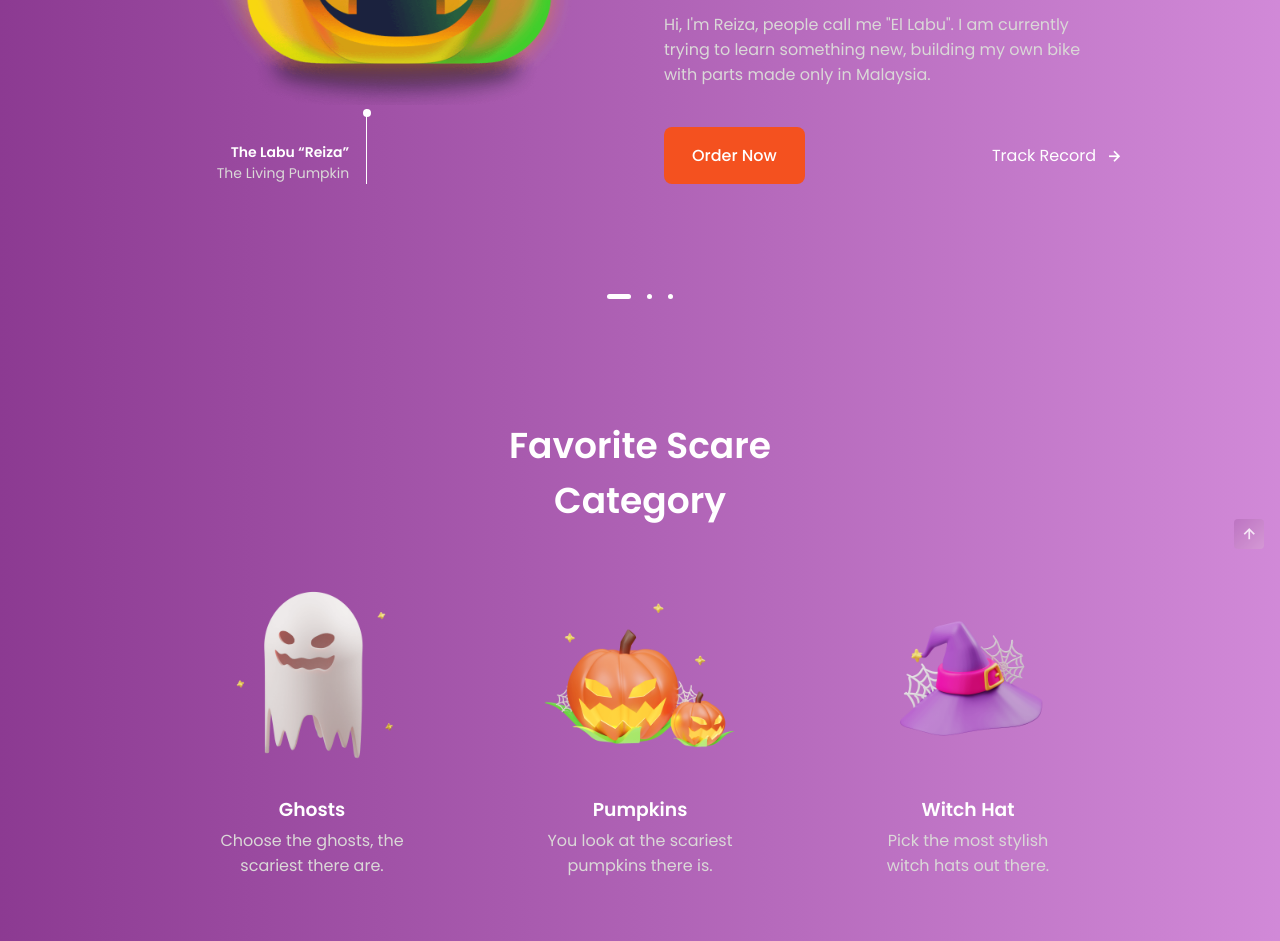
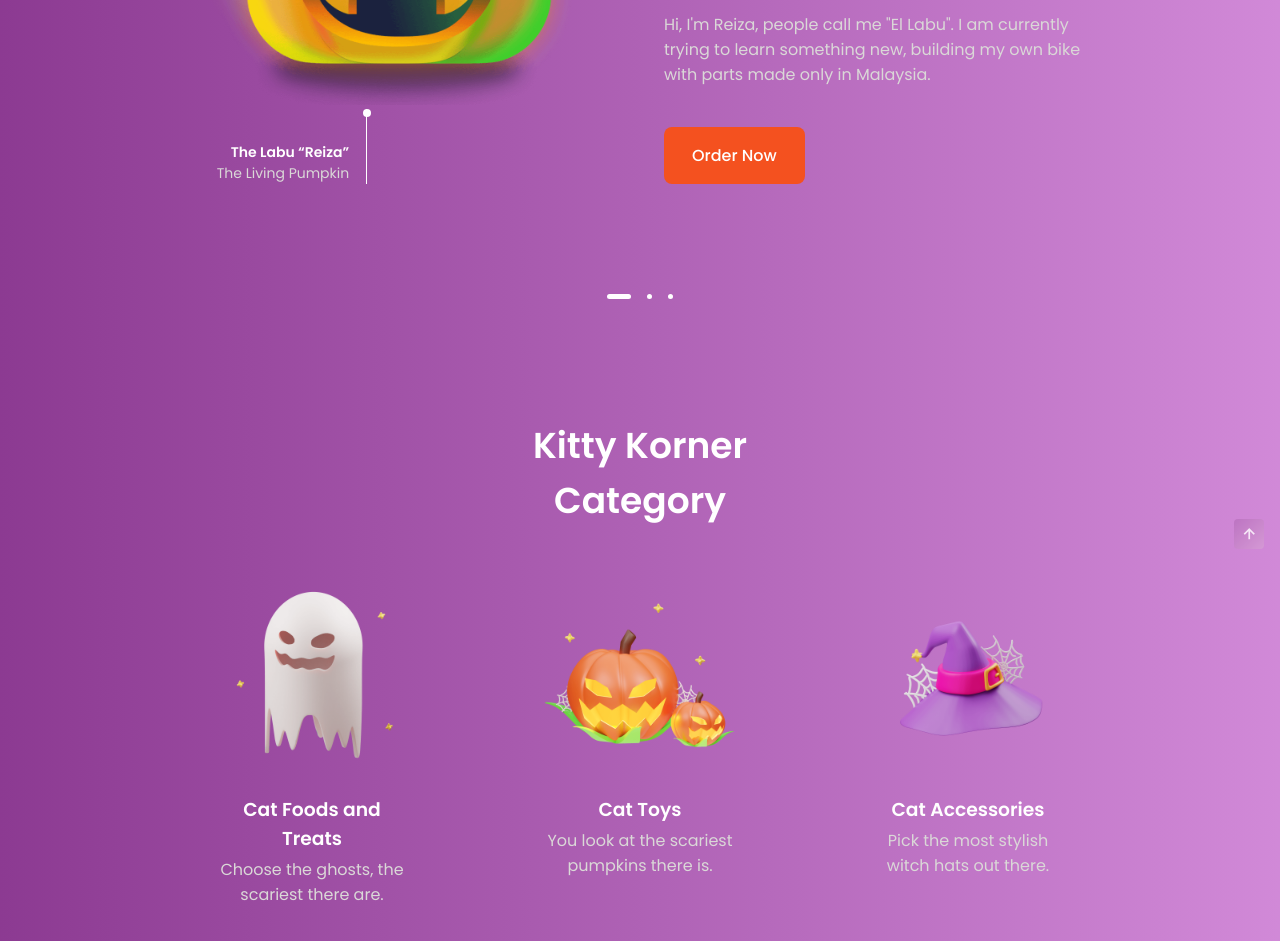
Before and after one commit to MisHersheys/Kitty-Korner, a plain HTML site: page index.html in a window 1280 px wide. Shown: the part 411-1352 px from the top of the page. Drawn offline with nearby package versions, Linux system fonts and the light colour scheme.

Commit message:
initial commit

```diff
--- a/index.html
+++ b/index.html
@@ -54,7 +54,7 @@
                         <a href="#new" class="nav__link">Newest Product</a>
                     </li>
 
-                    <a href="#" class="button button--ghost">Contact</a>
+                    <a href="#" class="button button--ghost">Login</a>
                 </ul>
 
                 <div class="nav__close" id="nav-close">
@@ -70,6 +70,7 @@
 
         </nav>
     </header>
+
 
     <main class="main">
         <!--==================== HOME ====================-->
@@ -99,8 +100,7 @@
 
                                 <div class="home__buttons">
                                     <a href="#" class="button">Order Now</a>
-                                    <a href="#" class="button--link button--flex">Track Record <i
-                                            class='bx bx-right-arrow-alt button__icon'></i></a>
+
                                 </div>
                             </div>
                         </div>
@@ -129,8 +129,7 @@
 
                                 <div class="home__buttons">
                                     <a href="#" class="button">Book Now</a>
-                                    <a href="#" class="button--link button--flex">Track Record <i
-                                            class='bx bx-right-arrow-alt button__icon'></i></a>
+
                                 </div>
                             </div>
                         </div>
@@ -159,8 +158,6 @@
 
                                 <div class="home__buttons">
                                     <a href="#" class="button">Book Now</a>
-                                    <a href="#" class="button--link button--flex">Track Record <i
-                                            class='bx bx-right-arrow-alt button__icon'></i></a>
                                 </div>
                             </div>
                         </div>
@@ -172,24 +169,24 @@
 
         <!--==================== CATEGORY ====================-->
         <section class="section category">
-            <h2 class="section__title">Favorite Scare <br> Category</h2>
+            <h2 class="section__title">Kitty Korner<br> Category</h2>
 
             <div class="category__container container grid">
                 <div class="category__data">
                     <img src="assets/img/category1-img.png" alt="" class="category__img">
-                    <h3 class="category__title">Ghosts</h3>
+                    <h3 class="category__title">Cat Foods and Treats</h3>
                     <p class="category__description">Choose the ghosts, the scariest there are.</p>
                 </div>
 
                 <div class="category__data">
                     <img src="assets/img/category2-img.png" alt="" class="category__img">
-                    <h3 class="category__title">Pumpkins</h3>
+                    <h3 class="category__title">Cat Toys</h3>
                     <p class="category__description">You look at the scariest pumpkins there is.</p>
                 </div>
 
                 <div class="category__data">
                     <img src="assets/img/category3-img.png" alt="" class="category__img">
-                    <h3 class="category__title">Witch Hat</h3>
+                    <h3 class="category__title">Cat Accessories</h3>
                     <p class="category__description">Pick the most stylish witch hats out there.</p>
                 </div>
             </div>
@@ -450,9 +447,6 @@
                     <li>
                         <a href="#" class="footer__link">Features</a>
                     </li>
-                    <li>
-                        <a href="#" class="footer__link">News</a>
-                    </li>
                 </ul>
             </div>
 
```
